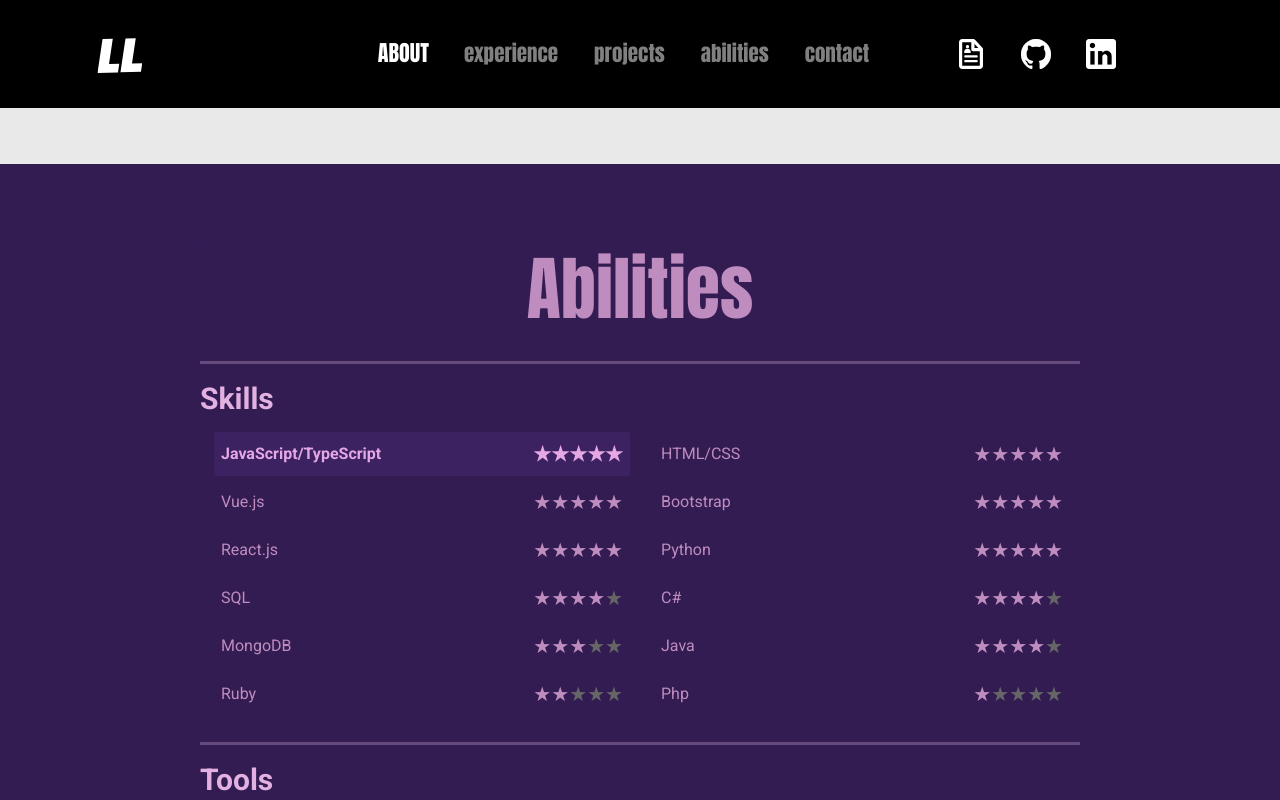
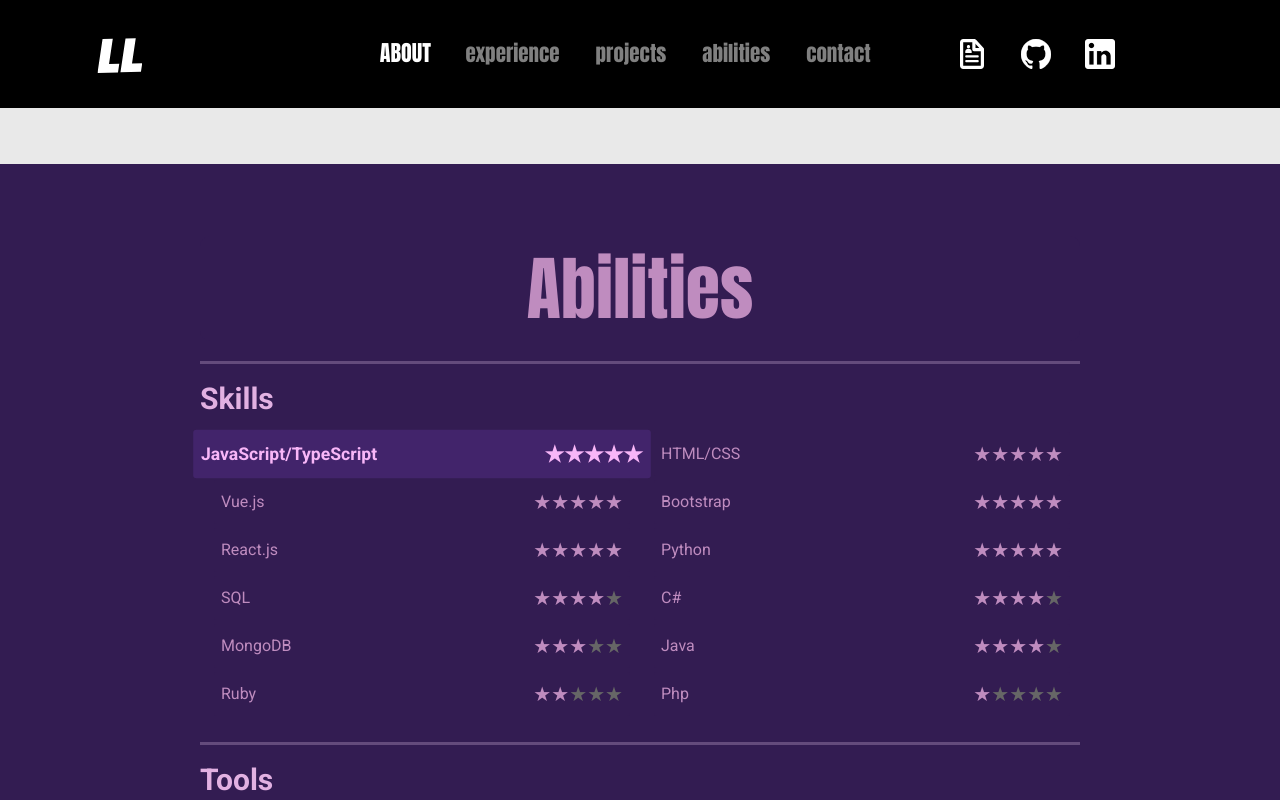
Before and after one commit to LianLambert/lian-website, a Vue app: page /#about in a window 1280 px wide. In both pictures the pointer is over the element 422 px from the left and 3867 px from the top of the page. Shown: the part 3414-4214 px from the top of the page. Built offline with nearby package versions, Linux system fonts and the light colour scheme.

Commit message:
feat: minor styles

```diff
--- a/src/components/AbilityRating.vue
+++ b/src/components/AbilityRating.vue
@@ -34,8 +34,9 @@ defineProps({
   background-color: var(--dark-purple);
 
   &:hover {
-    filter: brightness(120%);
+    filter: brightness(130%);
     font-weight: 700;
+    transform: scale(1.1);
   }
 }
 </style>
--- a/src/components/MainNavBar.vue
+++ b/src/components/MainNavBar.vue
@@ -131,23 +131,31 @@ window.addEventListener("scroll", () => {
     filter 0.3s ease;
 }
 
+#nav-icons-container:hover {
+  transform: scale(1.1);
+
+  .nav-icon-container {
+    background-color: white;
+  }
+
+  .nav-icon {
+    filter: brightness(0) saturate(100%);
+  }
+}
+
 .nav-icon-container {
   display: flex;
   justify-content: center;
   align-items: center;
+  padding: 10px 25px;
+  margin: 0 7px;
   border-radius: 5px;
-  width: 45px;
-  height: 45px;
-  margin: 10px;
+  width: 40px;
+  height: 40px;
   transition: all 0.2s;
 
   &:hover {
     transform: scale(1.1);
-    background-color: white;
-
-    .nav-icon {
-      filter: brightness(0) saturate(100%);
-    }
   }
 }
 
```
